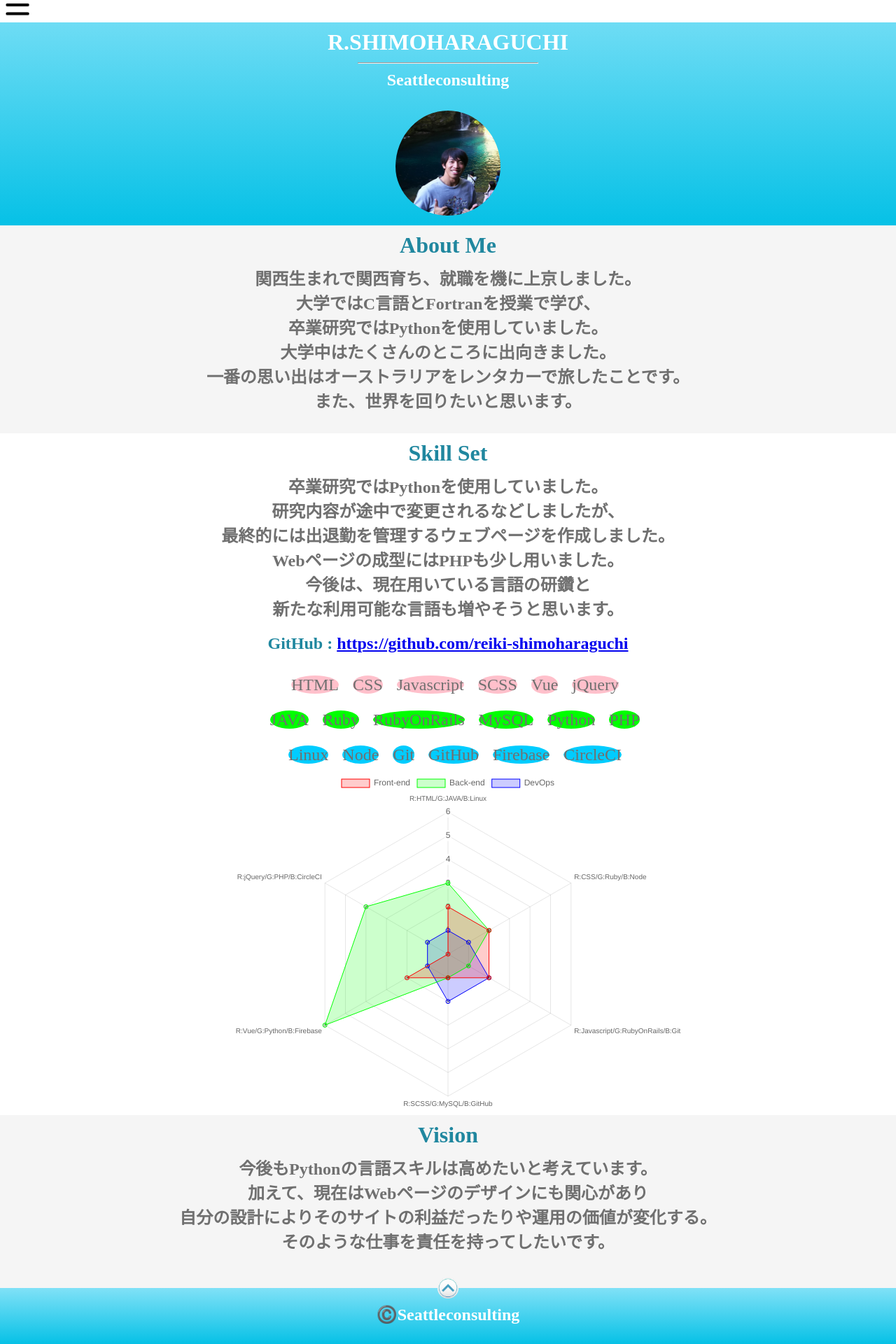
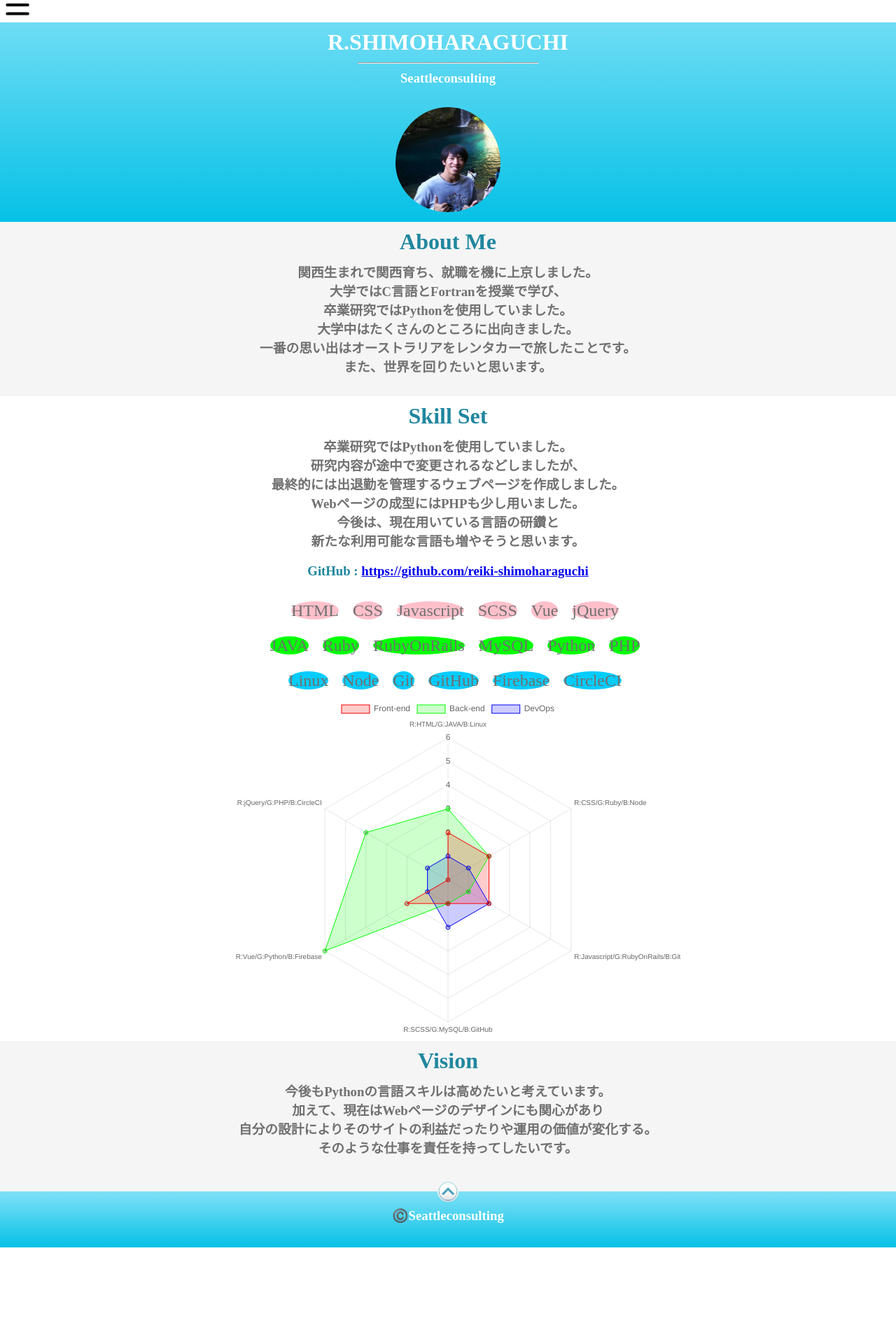
Before and after one commit to reiki-shimoharaguchi/reiki, a Vue app: page / in a window 1280 px wide. Shown: the part 18-1938 px from the top of the page at 70% size. After the commit the page ends 1800 px from the top, so only its background shows below. Built offline with nearby package versions, Linux system fonts and the light colour scheme; what vue-smoothscroll would draw is missing.

Commit message:
【ポートフォリオ実装】20200416

```diff
--- a/src/components/About.vue
+++ b/src/components/About.vue
@@ -5,7 +5,7 @@
     </div>
     <div class="about">
       <div>
-        <h2>関西生まれで関西育ち、就職を機に上京しました。<br>大学ではC言語とFortranを授業で学び、<br>卒業研究ではPythonを使用していました。<br>大学中はたくさんのところに出向きました。<br>一番の思い出はオーストラリアをレンタカーで旅したことです。<br>また、世界を回りたいと思います。</h2>
+        <h3>関西生まれで関西育ち、就職を機に上京しました。<br>大学ではC言語とFortranを授業で学び、<br>卒業研究ではPythonを使用していました。<br>大学中はたくさんのところに出向きました。<br>一番の思い出はオーストラリアをレンタカーで旅したことです。<br>また、世界を回りたいと思います。</h3>
       </div>
     </div>
   </div>
@@ -31,6 +31,8 @@ export default {
   width: 100%;
   height: auto;
   background-color: #f5f5f5;
+  margin: auto;
+  padding: auto;
 }
 
 .aboutTitle {
@@ -46,7 +48,7 @@ export default {
   padding-bottom: 10px;
 }
 
-h2 {
+h3 {
   margin: 0;
 }
 </style>
--- a/src/components/Footer.vue
+++ b/src/components/Footer.vue
@@ -12,9 +12,9 @@
       >
     </a>
     <div class="footer">
-      <h2>
+      <h3>
         ©️Seattleconsulting
-      </h2>
+      </h3>
     </div>
   </div>
 </template>
@@ -71,7 +71,7 @@ export default {
   top: -15px;
 }
 
-h2 {
+h3 {
   margin: 0;
 }
 
--- a/src/components/Main.vue
+++ b/src/components/Main.vue
@@ -5,7 +5,7 @@
     </div>
     <hr align="center">
     <div class="company">
-      <h2>Seattleconsulting</h2>
+      <h3>Seattleconsulting</h3>
     </div>
     <div>
       <img
@@ -70,7 +70,7 @@ h1 {
   margin: 0;
 }
 
-h2 {
+h3 {
   margin: 0;
 }
 
--- a/src/components/Skill.vue
+++ b/src/components/Skill.vue
@@ -4,11 +4,11 @@
       <h1>Skill Set</h1>
     </div>
     <div class="skill">
-      <h2>卒業研究ではPythonを使用していました。<br>研究内容が途中で変更されるなどしましたが、<br>最終的には出退勤を管理するウェブページを作成しました。<br>Webページの成型にはPHPも少し用いました。<br>今後は、現在用いている言語の研鑽と<br>新たな利用可能な言語も増やそうと思います。</h2>
+      <h3>卒業研究ではPythonを使用していました。<br>研究内容が途中で変更されるなどしましたが、<br>最終的には出退勤を管理するウェブページを作成しました。<br>Webページの成型にはPHPも少し用いました。<br>今後は、現在用いている言語の研鑽と<br>新たな利用可能な言語も増やそうと思います。</h3>
       <div id="github">
-        <h2>
+        <h3>
           GitHub : <a href="https://github.com/reiki-shimoharaguchi">https://github.com/reiki-shimoharaguchi</a>
-        </h2>
+        </h3>
       </div>
       <div>
         <span class="maru1">HTML</span><span class="maru1">CSS</span><span class="maru1">Javascript</span><span class="maru1">SCSS</span><span class="maru1">Vue</span><span class="maru1">jQuery</span>
@@ -52,6 +52,8 @@ export default {
   height: auto;
   box-sizing: border-box;
   background-color: #fff;
+  margin: 0;
+  padding: 0;
 }
 
 .skillTitle {
@@ -109,7 +111,7 @@ h1 {
   margin: 0;
 }
 
-h2 {
+h3 {
   padding-bottom: 20px;
 }
 </style>
--- a/src/components/Vision.vue
+++ b/src/components/Vision.vue
@@ -4,9 +4,9 @@
       <h1>Vision</h1>
     </div>
     <div class="vision">
-      <h2>
+      <h3>
         今後もPythonの言語スキルは高めたいと考えています。<br>加えて、現在はWebページのデザインにも関心があり<br>自分の設計によりそのサイトの利益だったりや運用の価値が変化する。<br>そのような仕事を責任を持ってしたいです。
-      </h2>
+      </h3>
     </div>
   </div>
 </template>
```
